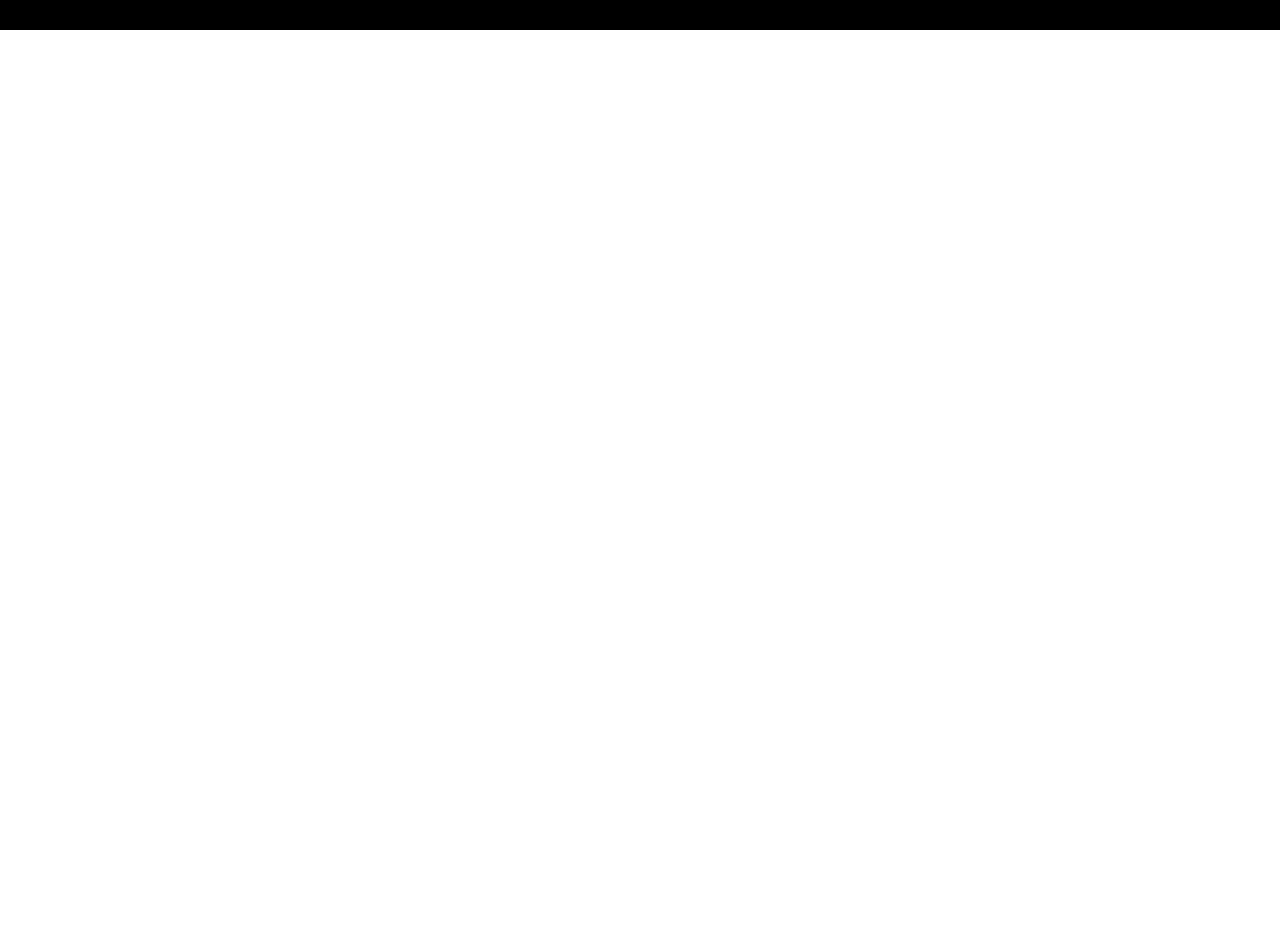
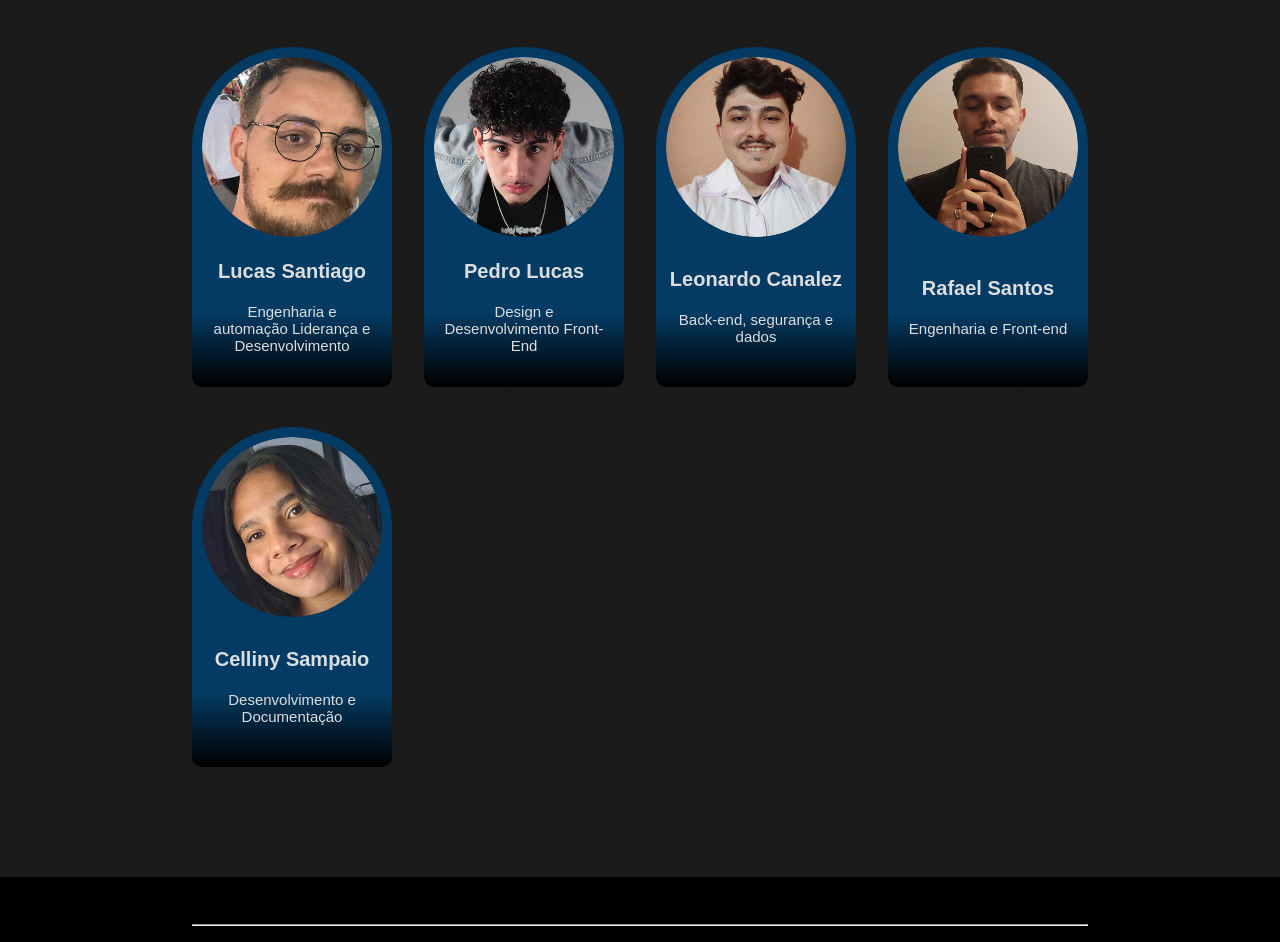
Before and after one commit to Zord0m/peoplesync, a website: page frontend/public/component/home/home.html in a window 1280 px wide. Shown: the part 2979-3921 px from the top of the page. Before the commit the page ends 3009 px from the top, so only its background shows below. Drawn offline with Linux system fonts and the light colour scheme.

Commit message:
Home final (1.0.0)

```diff
--- a/frontend/public/component/home/home.css
+++ b/frontend/public/component/home/home.css
@@ -284,6 +284,93 @@ main{
 }
 
 
+.container-team {
+    margin-top: 100px;
+    margin-bottom: 100px;
+    display: flex;
+    flex-direction: column;
+    align-items: center;
+    justify-content: space-between;
+    width: 100%;
+
+}
+
+
+.title-team {
+    color: #FFECD1;
+    margin-bottom: 50px;
+}
+
+.team-card{
+    flex-wrap: wrap;
+    gap: 30px;
+    display: flex;
+    width: 70%;
+    justify-content: space-between;
+    align-items: center;
+}
+
+
+.circle {
+    position: absolute;
+    height: 200px;
+    width: 200px;
+    background-color: #043B64;
+    border-radius: 100%;
+    display: flex;
+    align-items: center;
+    justify-content: center;
+    margin-bottom: -200px;
+    z-index: 100;
+}
+.circle img{
+    height: 90%;
+    width: 90%;
+    border-radius: 50%;
+}
+
+.card-team{
+    margin-bottom: 50px;
+}
+
+.card-team .content {
+    position: relative;
+    display: flex;
+    flex-direction: column;
+    align-items: center;
+    justify-content: center;
+    text-align: center;
+    background: linear-gradient(#043B64 70%, #000000 100%);
+    height: 250px;
+    width: 200px;
+    top: 90px;
+    border-radius: 10px;
+    margin-bottom: 50px;
+    padding-top: 60px;
+}
+
+.card-team .content h1 {
+    margin-top: 30px;
+    font-size: 20px;
+    color: #dddddd;
+    margin-bottom: 10px;
+}
+
+.card-team .content p {
+    font-size: 15px;
+    color: #dddddd;
+    margin-top: 10px;
+    padding-left: 20px;
+    padding-right: 20px;
+}
+
+
+
+
+
+
+
+
 footer{
     background-color: black;
     display: flex;
--- a/frontend/public/component/home/home.html
+++ b/frontend/public/component/home/home.html
@@ -72,6 +72,60 @@
                 </div>
             </div>
         </div>
+
+        <div class="container-team">
+            <div class="title-team">
+                <h1>Time People Sync</h1>
+            </div>
+            <div class="team-card">
+                <div class="card-team">
+                    <div class="circle">
+                        <img src="assets/Santiago.png" alt="André">
+                    </div>
+                    <div class="content">
+                        <h1>Lucas Santiago</h1>
+                        <p>Engenharia e automação Liderança e Desenvolvimento</p>
+                    </div>
+                </div>
+                <div class="card-team">
+                    <div class="circle">
+                        <img src="assets/Ledro.png" alt="André">
+                    </div>
+                    <div class="content">
+                        <h1>Pedro Lucas</h1>
+                        <p>Design e Desenvolvimento Front-End</p>
+                    </div>
+                </div>
+                <div class="card-team">
+                    <div class="circle">
+                        <img src="assets/Leo.png" alt="André">
+                    </div>
+                    <div class="content">
+                        <h1>Leonardo Canalez</h1>
+                        <p>Back-end, segurança e dados</p>
+                    </div>
+                </div>
+                <div class="card-team">
+                    <div class="circle">
+                        <img src="assets/Rafael.png" alt="André">
+                    </div>
+                    <div class="content">
+                        <h1>Rafael Santos</h1>
+                        <p>Engenharia e Front-end</p>
+                    </div>
+                </div>
+                <div class="card-team">
+                    <div class="circle">
+                        <img src="assets/Celine.png" alt="André">
+                    </div>
+                    <div class="content">
+                        <h1>Celliny Sampaio</h1>
+                        <p>Desenvolvimento
+                            e Documentação</p>
+                    </div>
+                </div>
+            </div>
+        </div>
     </main>
 
     <footer>
```
Also changed, not shown: frontend/public/component/home/assets/Celine.png (added), frontend/public/component/home/assets/Ledro.png (added), frontend/public/component/home/assets/Leo.png (added), frontend/public/component/home/assets/Rafael.png (added), frontend/public/component/home/assets/Santiago.png (added).
